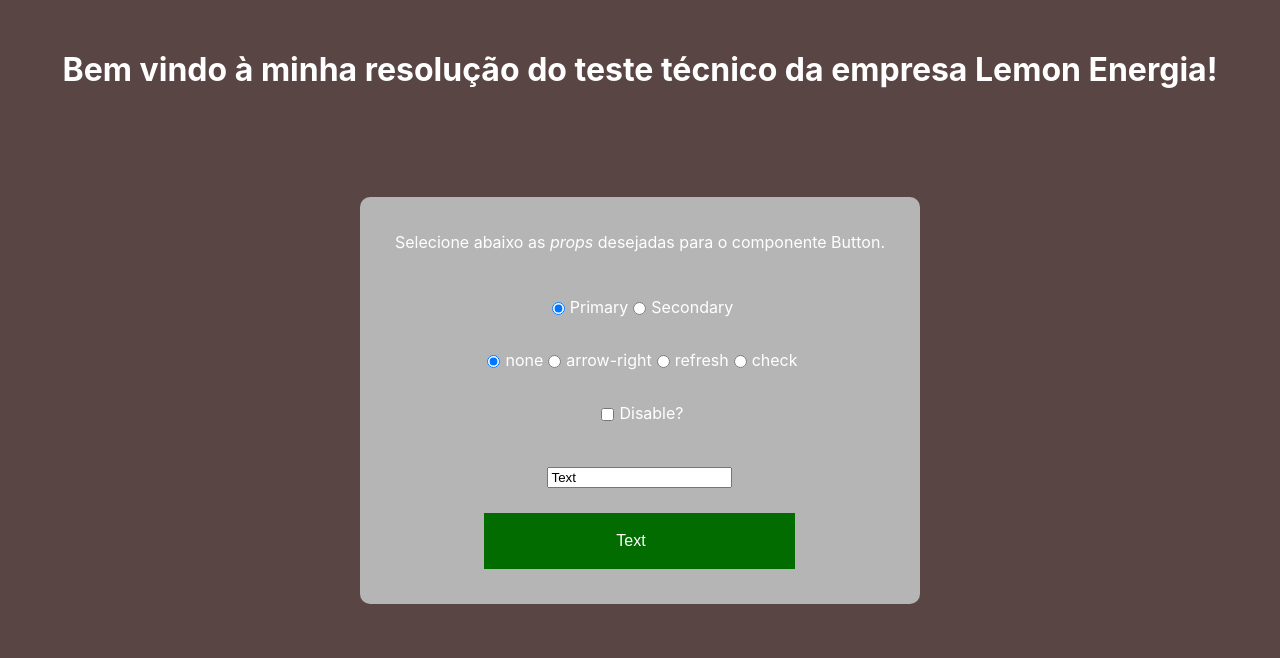
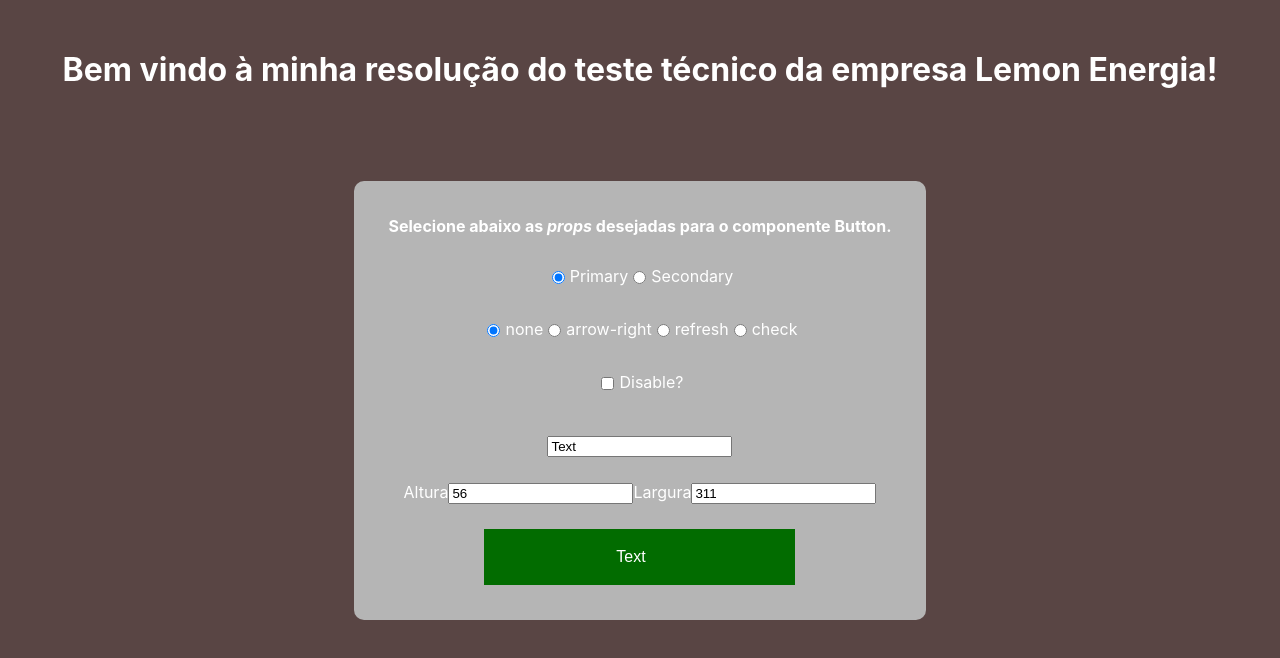
Before and after one commit to joaodslourenco/teste-lemon, a React (Create React App) app: page / in a window 1280 px wide. Shown: the top 658 px of the page. Built offline with nearby package versions, Linux system fonts and the light colour scheme.

Commit message:
added user interaction to manage the button size

```diff
--- /dev/null
+++ b/src/components/Container.jsx
@@ -0,0 +1,15 @@
+import styled from 'styled-components'
+
+export default function Container(props) {
+  return (
+    <Box height={props.height} width={props.width}>
+      {props.children}
+    </Box>
+  )
+}
+
+/* hipótese em que o componente Button é inserido em uma div com tamanho maior*/
+const Box = styled.div`
+  height: ${props => props.height}px;
+  width: ${props => props.width}px;
+`
--- a/src/components/Homepage.jsx
+++ b/src/components/Homepage.jsx
@@ -3,30 +3,33 @@
 import { arrowRight, refresh, check } from '../icons'
 import { useState } from 'react'
 import PropsSelection from './PropsSelection'
+import Container from './Container'
 
 export default function Homepage() {
   const [selectedColor, setSelectedColor] = useState('primary')
   const [selectedIcon, setSelectedIcon] = useState(null)
   const [isDisabled, setIsDisabled] = useState(false)
   const [buttonText, setButtonText] = useState('Text')
+  const [height, setHeight] = useState(56)
+  const [width, setWidth] = useState(311)
 
   function colorSelectionHandler(color) {
     setSelectedColor(color)
   }
 
   function iconSelectionHandler(icon) {
-    const selectedIcon = icon => {
-      if (icon == 'arrowRight') {
+    const iconHandler = icon => {
+      if (icon === 'arrowRight') {
         return arrowRight
       }
-      if (icon == 'refresh') {
+      if (icon === 'refresh') {
         return refresh
       }
-      if (icon == 'check') {
+      if (icon === 'check') {
         return check
       }
     }
-    setSelectedIcon(selectedIcon(icon))
+    setSelectedIcon(iconHandler(icon))
   }
 
   function disableSelectionHandler(disableToggle) {
@@ -51,8 +54,28 @@
             onChange={e => setButtonText(e.target.value)}
           />
         </ButtonText>
+        <ButtonSize>
+          <label htmlFor="height">Altura</label>
+          <input
+            type="number"
+            name="height"
+            id="height"
+            value={height}
+            min={56}
+            onChange={e => setHeight(e.target.value)}
+          />
+          <label htmlFor="width">Largura</label>
+          <input
+            type="number"
+            name="width"
+            id="width"
+            min={316}
+            value={width}
+            onChange={e => setWidth(e.target.value)}
+          />
+        </ButtonSize>
         {/* Container voltado para a demonstração da adaptação do tamanho do componente Button */}
-        <Container>
+        <Container height={height} width={width}>
           {/* O componente Button pode receber três props: color('primary','secondary'); icon(arrowRight, refresh, check); disabled(boolean) */}
           <Button
             color={selectedColor}
@@ -96,9 +119,6 @@
 const ButtonText = styled.div`
   margin-bottom: 25px;
 `
-
-/* hipótese em que o componente Button é inserido em uma div com tamanho maior*/
-const Container = styled.div`
-  /* width: 450px;
-  height: 150px; */
+const ButtonSize = styled.div`
+  margin-bottom: 25px;
 `
--- a/src/components/PropsSelection.jsx
+++ b/src/components/PropsSelection.jsx
@@ -105,5 +105,6 @@
 `
 
 const Text = styled.p`
-  margin-bottom: 30px;
+  font-weight: bold;
+  margin-bottom: 15px;
 `
```
